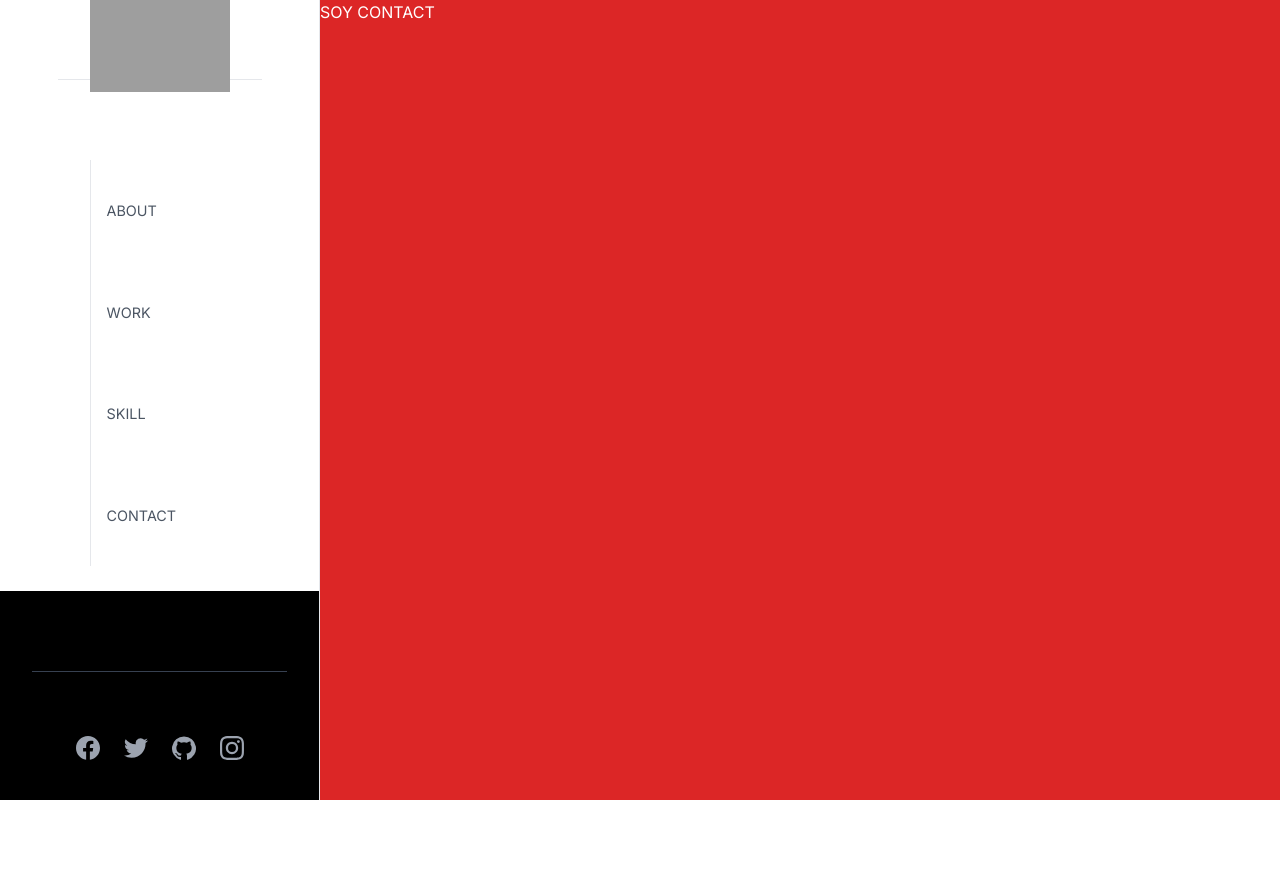
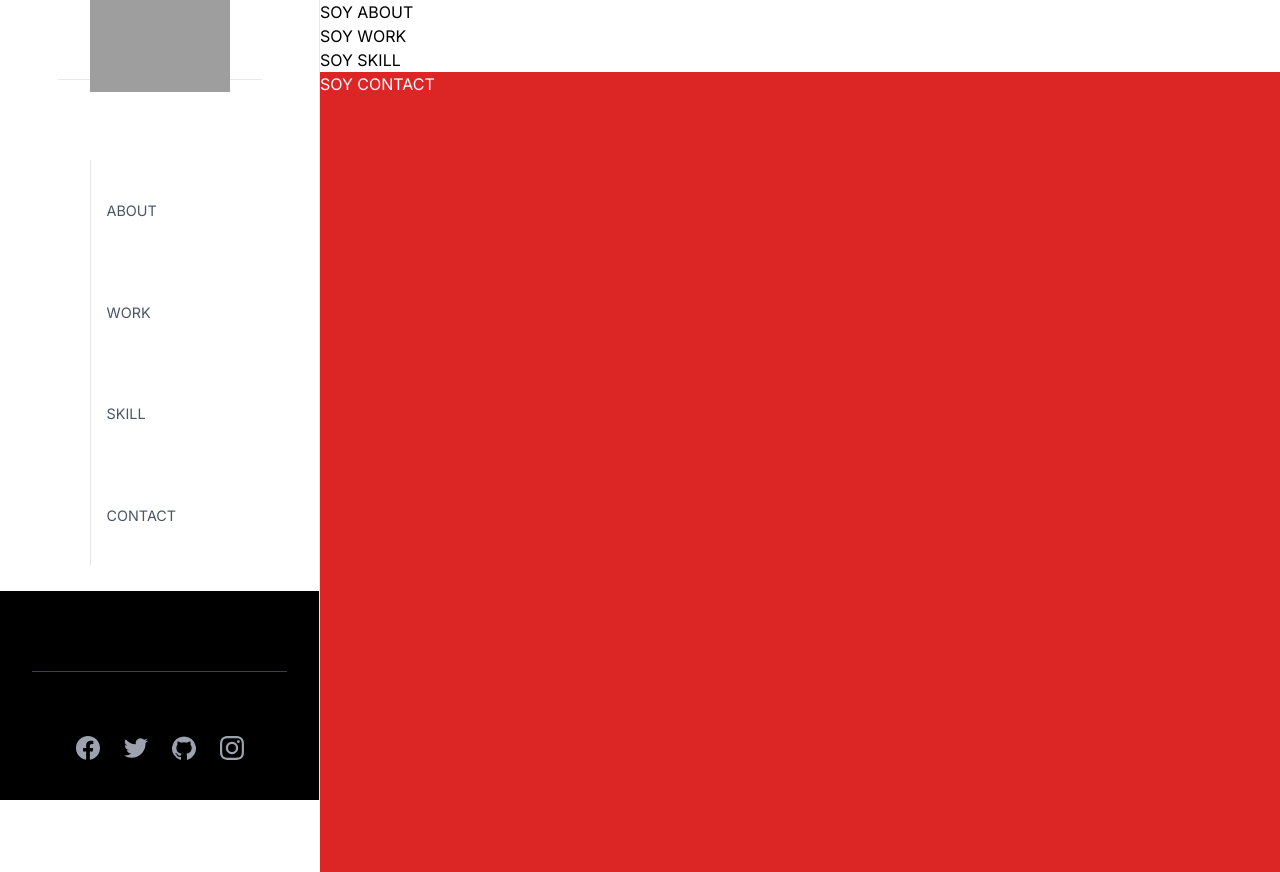
Before and after one commit to pablitomartinez/portfolio-dev, a Next.js app in the folder portfolio/: page / in a window 1280 px wide. Before the commit the page ends 800 px from the top, so only its background shows below. Built offline with nearby package versions, Linux system fonts and the light colour scheme; grey boxes are pictures that could not be loaded.

Commit message:
Se agregaron componentes a page-sin estilos-

```diff
--- a/portfolio/app/page.js
+++ b/portfolio/app/page.js
@@ -3,6 +3,9 @@ import Image from "next/image";
 import Footer from "./components/Footer";
 import Sidebar from "./components/Sidebar";
 import Contact from "./components/Contact";
+import Skill from "./components/Skill";
+import Work from "./components/Work";
+import About from "./components/About";
 
 export default function Home() {
   return (
@@ -12,6 +15,9 @@ export default function Home() {
           <Sidebar/>
         </div>
         <div className="w-full" >
+          <About/>
+          <Work/>
+          <Skill/>
           <Contact/>
         </div>
       </div>
```
